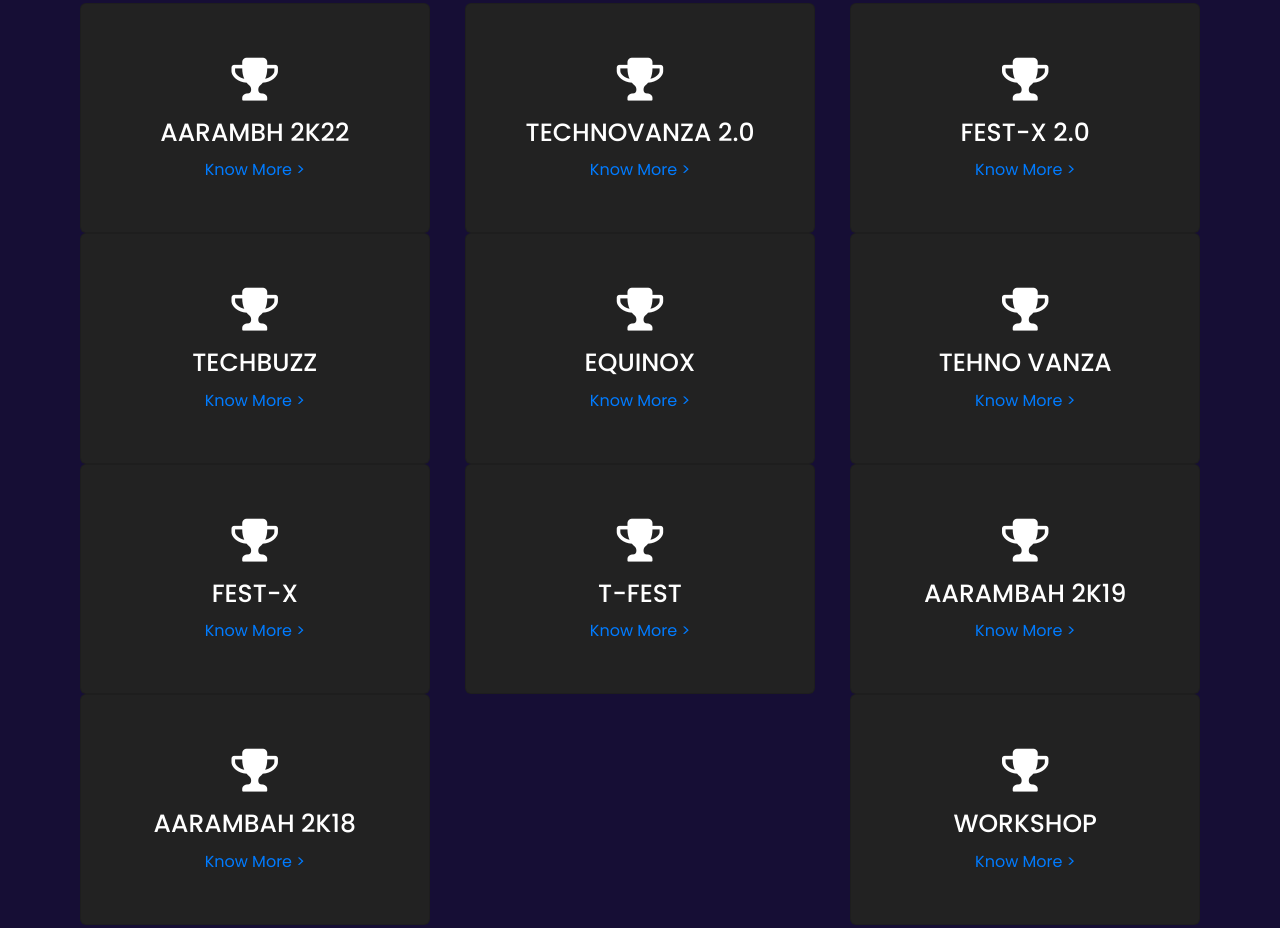
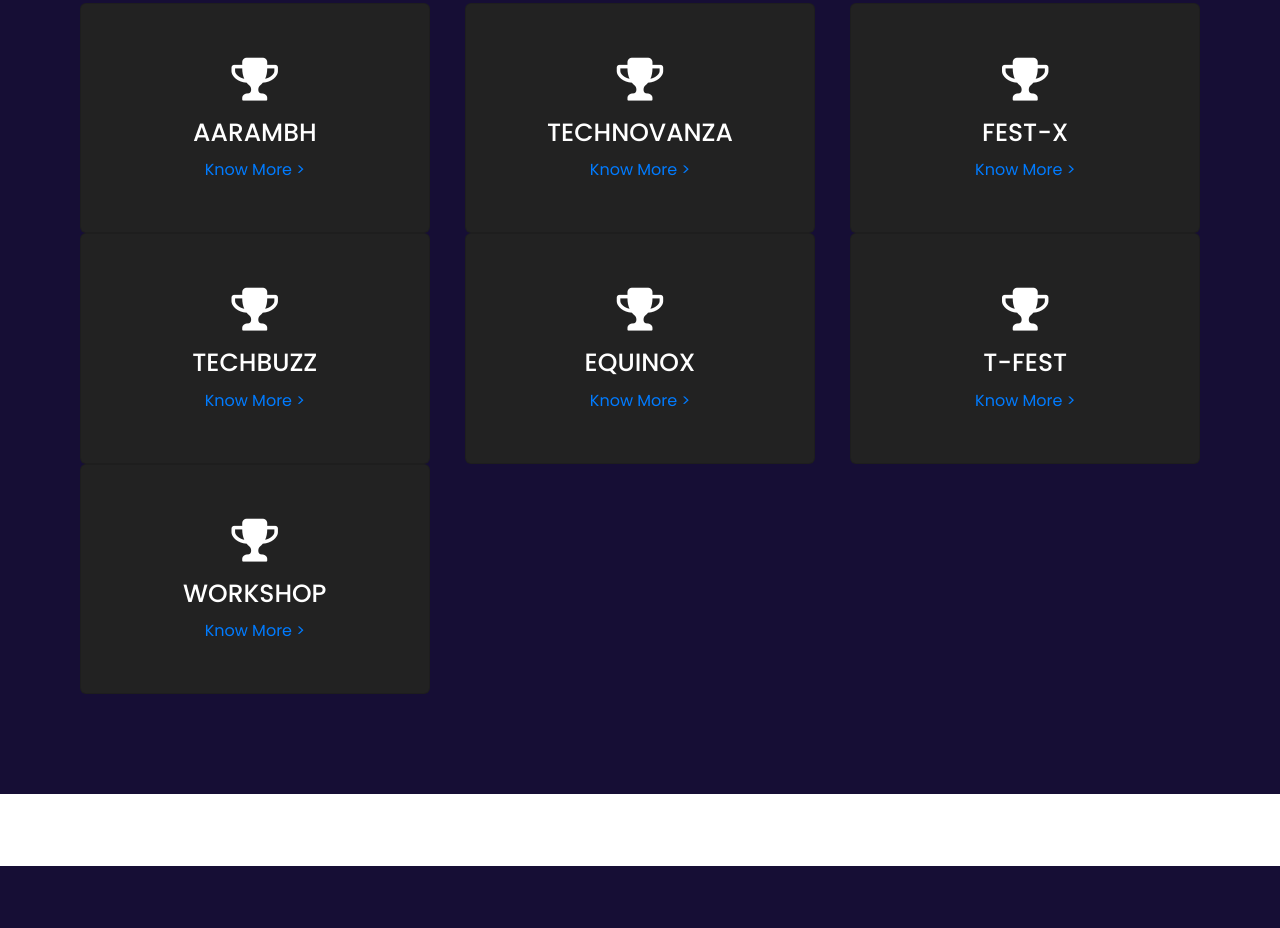
Before and after one commit to TechnicalCellREC/technicalcellrec, a plain HTML site: page index.html in a window 1280 px wide. Shown: the part 3830-4758 px from the top of the page. Drawn offline with nearby package versions, Linux system fonts and the light colour scheme.

Commit message:
Update index.html

```diff
--- a/index.html
+++ b/index.html
@@ -196,8 +196,8 @@
                         </ul>
 
 
-                        <h6>Monthly News Letter</h6>
-                        <a href="">Comming Soon</a>
+                        <h6>Weekly News Letter</h6>
+                        <!-- <a href="">Comming Soon</a> -->
                     </div>
 
 
@@ -209,6 +209,8 @@
 
 
     <!-- Events section start -->
+
+
     <section class="services" id="services">
         <div class="max-width">
             <h2 class="title">Events</h2>
@@ -216,16 +218,16 @@
                 <div class="card" id="card-color-2">
                     <div class="box">
                         <i class="fa fa-trophy"></i>
-                        <div class="text">AARAMBH 2K22</div>
-                        <a href="aarambh22.html">Know More ></a>
+                        <div class="text">AARAMBH</div>
+                        <a href="eventAarambh.html">Know More ></a>
                     </div>
                 </div>
                 <div class="card" id="card-color-2">
                     <div class="box">
 
                         <i class="fa fa-trophy"></i>
-                        <div class="text">TECHNOVANZA 2.0</div>
-                        <a href="technovanza2.html">Know More ></a>
+                        <div class="text">TECHNOVANZA</div>
+                        <a href="evtechno.html">Know More ></a>
 
 
                     </div>
@@ -233,8 +235,8 @@
                 <div class="card" id="card-color-1">
                     <div class="box">
                         <i class="fa fa-trophy"></i>
-                        <div class="text">FEST-X 2.0 </div>
-                        <a href="2fest.html">Know More ></a>
+                        <div class="text">FEST-X </div>
+                        <a href="eventFestX.htm">Know More ></a>
 
                     </div>
                 </div>
@@ -248,29 +250,12 @@
 
                     </div>
                 </div>
+
                 <div class="card" id="card-color-3">
                     <div class="box">
                         <i class="fa fa-trophy"></i>
                         <div class="text">EQUINOX</div>
                         <a href="equinox.html">Know More ></a>
-
-
-                    </div>
-                </div>
-                <div class="card" id="card-color-4">
-                    <div class="box">
-                        <i class="fa fa-trophy"></i>
-                        <div class="text">TEHNO VANZA</div>
-                        <a href="technovanza.html">Know More ></a>
-
-
-                    </div>
-                </div>
-                <div class="card" id="card-color-6">
-                    <div class="box">
-                        <i class="fa fa-trophy"></i>
-                        <div class="text">FEST-X</div>
-                        <a href="fest2.html">Know More ></a>
 
 
                     </div>
@@ -285,29 +270,11 @@
                 <div class="card" id="card-color-6">
                     <div class="box">
                         <i class="fa fa-trophy"></i>
-                        <div class="text">AARAMBAH 2K19</div>
-                        <a href="event.html">Know More ></a>
-                    </div>
-                </div>
-                <div class="card" id="card-color-6">
-                    <div class="box">
-                        <i class="fa fa-trophy"></i>
-                        <div class="text">AARAMBAH 2K18</div>
-                        <a href="event2.html">Know More ></a>
-                    </div>
-                </div>
-                <div class="card" id="card-color-6">
-                    <div class="box">
-                        <i class="fa fa-trophy"></i>
                         <div class="text">WORKSHOP</div>
                         <a href="workshop.html">Know More ></a>
                     </div>
                 </div>
-
-
-
             </div>
-        </div>
         </div>
     </section>
     <br>
```
